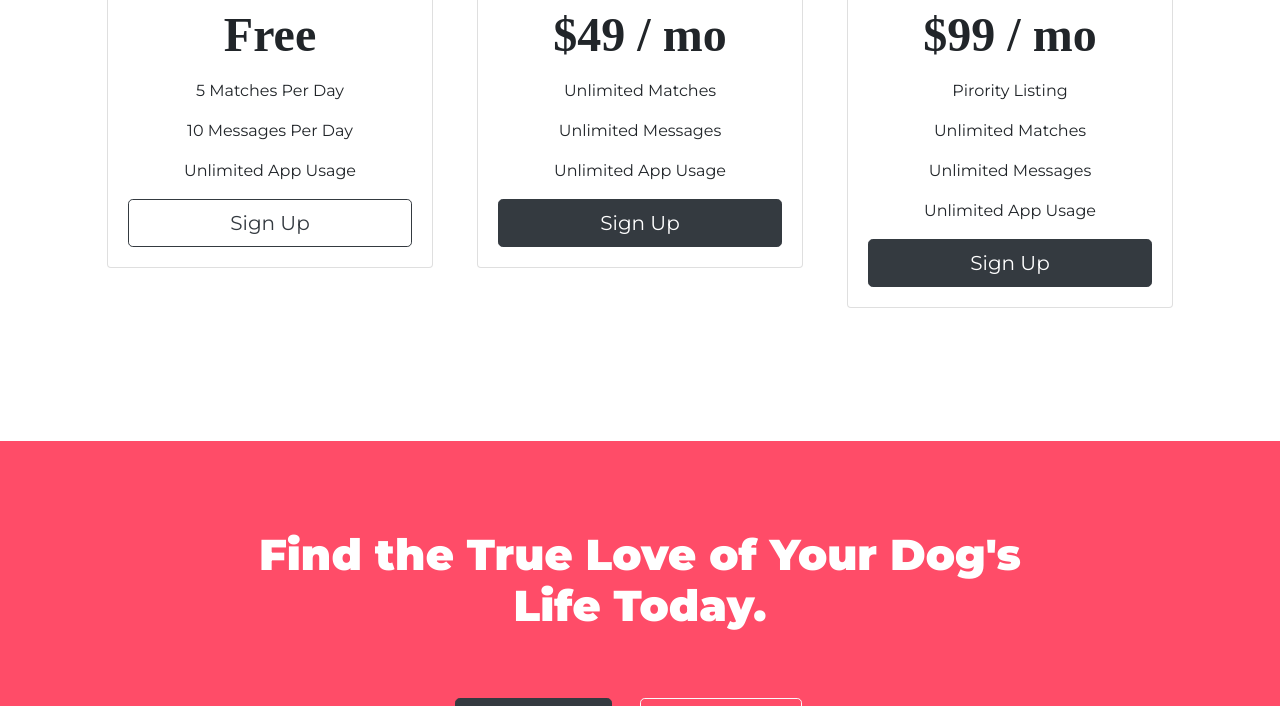
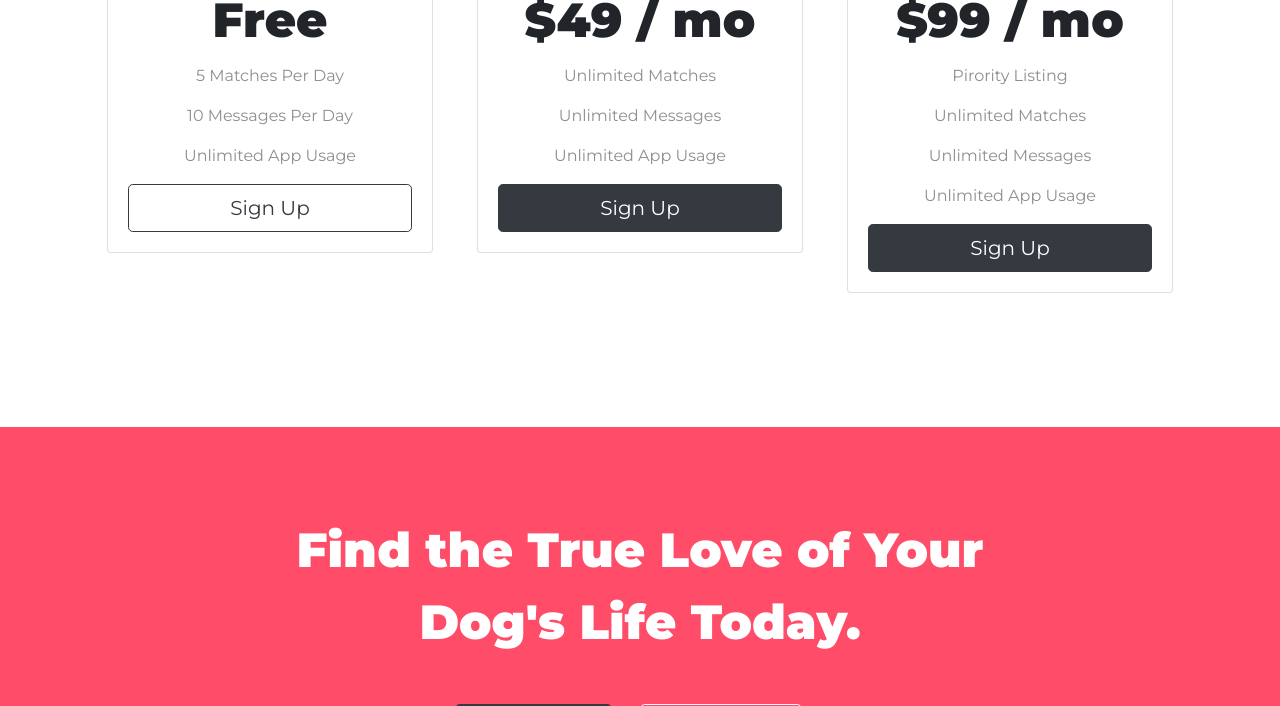
Before and after one commit to AnaCarolina86/TinDog, a plain HTML site: page TinDog-Start-master/index.html in a window 1280 px wide. Shown: the part 2170-2876 px from the top of the page. Drawn offline with nearby package versions, Linux system fonts and the light colour scheme.

Commit message:
refactoring the code

```diff
--- a/TinDog-Start-master/css/styles.css
+++ b/TinDog-Start-master/css/styles.css
@@ -1,28 +1,40 @@
 body{
     font-family: 'Montserrat', sans-serif;
+    text-align: center;
 }
 
-h1{
+h1, h2, h3, h4, h5, h6{
     font-family: 'Montserrat', sans-serif;
-    font-size: 3rem;
     font-weight: 900;
-    line-height: 1.5;
 }
 
-h2{
-    font-family: 'Monserrat';
-    font-size: 3rem;
-    font-weight: bolder;
-    line-height: 1.5;
+p{
+    color: #8f8f8f;
 }
 
 .container-fluid{
     padding: 3% 15% 7%;
 }
 
+/* Headings */
+
+.big-heading{
+    font-family: 'Montserrat', sans-serif;
+    font-size: 3rem;
+    font-weight: 900;
+    color: #fff ;
+    line-height: 1.5;
+}
+
+.section-heading{
+    font-size: 3rem;
+    line-height: 1,5;
+}
+
 #title{
     background-color: #ff4c68;
     color: #fff;
+    text-align: left;
 }
 
 /* Navigation Bar */
@@ -111,9 +123,13 @@ h2{
     margin: 20px;
 }
 
+.testimonial-text{
+    font-size: 3rem;
+    line-height: 1.5;
+}
+
 #press{
     background-color: #ff4c68;
-    text-align: center;
     padding-bottom: 3%;
 }
 
@@ -126,12 +142,42 @@ h2{
 
 #pricing{
     padding: 100px;
-    text-align: center;
+}
+
+.price-text{
+    font-size: 3rem;
+    line-height: 1.5;
 }
 
 .pricing-column{
     padding: 3% 2%;
 }
+
+/* Call to Action Section */
+
+#cta{
+    background-color: #ff4c68;
+    padding: 5% 4%;
+}
+
+.find{
+    margin: 2% auto 2% auto;
+    position: relative;
+    width: 65%;
+}
+
+/* Footer Section */
+
+#footer{
+    background-color: #fff;
+    padding: 5% 3%;
+}
+
+.icons{
+    margin-bottom: 10px;
+    word-spacing: 1rem;
+}
+
 
 @media (max-width: 1028px){
     #title{
@@ -143,39 +189,3 @@ h2{
         transform: rotate(0);
     }
 }
-
-/* Call to Action Section */
-
-#cta{
-    background-color: #ff4c68;
-    padding: 5% 4%;
-    text-align: center;
-}
-
-.find{
-    margin: 2% auto 2% auto;
-    position: relative;
-    width: 65%;
-}
-
-.find-title{
-    color: #fff;
-    font-family: 'Montserrat';
-    font-size: 2.7rem;
-    font-weight: 700;
-    text-align: center;
-    padding-bottom: 20px;
-}
-
-/* Footer Section */
-
-#footer{
-    background-color: #fff;
-    padding: 5% 3%;
-    text-align: center;
-}
-
-.icons{
-    margin-bottom: 10px;
-    word-spacing: 1rem;
-}
--- a/TinDog-Start-master/index.html
+++ b/TinDog-Start-master/index.html
@@ -47,7 +47,7 @@
       <!-- Title -->
       <div class="row">
         <div class="col-lg-6 col-sm-6">
-          <h1>Meet new and interesting dogs nearby.</h1>
+          <h1 class="big-heading">Meet new and interesting dogs nearby.</h1>
           <button type="button" class="btn btn-dark btn-lg download-button"><i class="fab fa-apple"></i> Download</button>
           <button type="button" class="btn btn-outline-light btn-lg download-button"><i class="fab fa-google-play"></i> Download</button>
         </div>
@@ -93,7 +93,7 @@
     <div id="testimonial-carousel" class="carousel slide" data-ride="false">
       <div class="carousel-inner">
         <div class="carousel-item active">
-          <h2>I no longer have to sniff other dogs for love. I've found the hottest Corgi on TinDog. Woof.</h2>
+          <h2 class="testimonial-text">I no longer have to sniff other dogs for love. I've found the hottest Corgi on TinDog. Woof.</h2>
           <img class="testimonial-image" src="images/dog-img.jpg" alt="dog-profile">
           <em>Pebbles, New York</em>
         </div>
@@ -113,7 +113,6 @@
     </div>
   </section>
 
-
   <!-- Press -->
 
   <section id="press">
@@ -124,12 +123,11 @@
 
   </section>
 
-
   <!-- Pricing -->
 
   <section id="pricing">
 
-    <h2>A Plan for Every Dog's Needs</h2>
+    <h2 class="section-heading">A Plan for Every Dog's Needs</h2>
     <p>Simple and affordable price plans for your and your dog.</p>
 
     <div class="row">
@@ -139,7 +137,7 @@
             <h3>Chihuahua</h3>
           </div>
           <div class="card-body">
-            <h2>Free</h2>
+            <h2 class="price-text">Free</h2>
             <p>5 Matches Per Day</p>
             <p>10 Messages Per Day</p>
             <p>Unlimited App Usage</p>
@@ -154,7 +152,7 @@
             <h3>Labrador</h3>
           </div>
           <div class="card-body">
-            <h2>$49 / mo</h2>
+            <h2 class="price-text">$49 / mo</h2>
             <p>Unlimited Matches</p>
             <p>Unlimited Messages</p>
             <p>Unlimited App Usage</p>
@@ -169,7 +167,7 @@
             <h3>Mastiff</h3>
           </div>
           <div class="card-body">
-            <h2>$99 / mo</h2>
+            <h2 class="price-text">$99 / mo</h2>
             <p>Pirority Listing</p>
             <p>Unlimited Matches</p>
             <p>Unlimited Messages</p>
@@ -187,7 +185,7 @@
 
   <section id="cta">
     <div class="find">
-      <h3 class="find-title">Find the True Love of Your Dog's Life Today.</h3>
+      <h3 class="big-heading">Find the True Love of Your Dog's Life Today.</h3>
       <button type="button" class="btn btn-dark btn-lg download-button"><i class="fab fa-apple"></i> Download</button>
       <button type="button" class="btn btn-outline-light btn-lg download-button"><i class="fab fa-google-play"></i> Download</button>
     </div>
```
